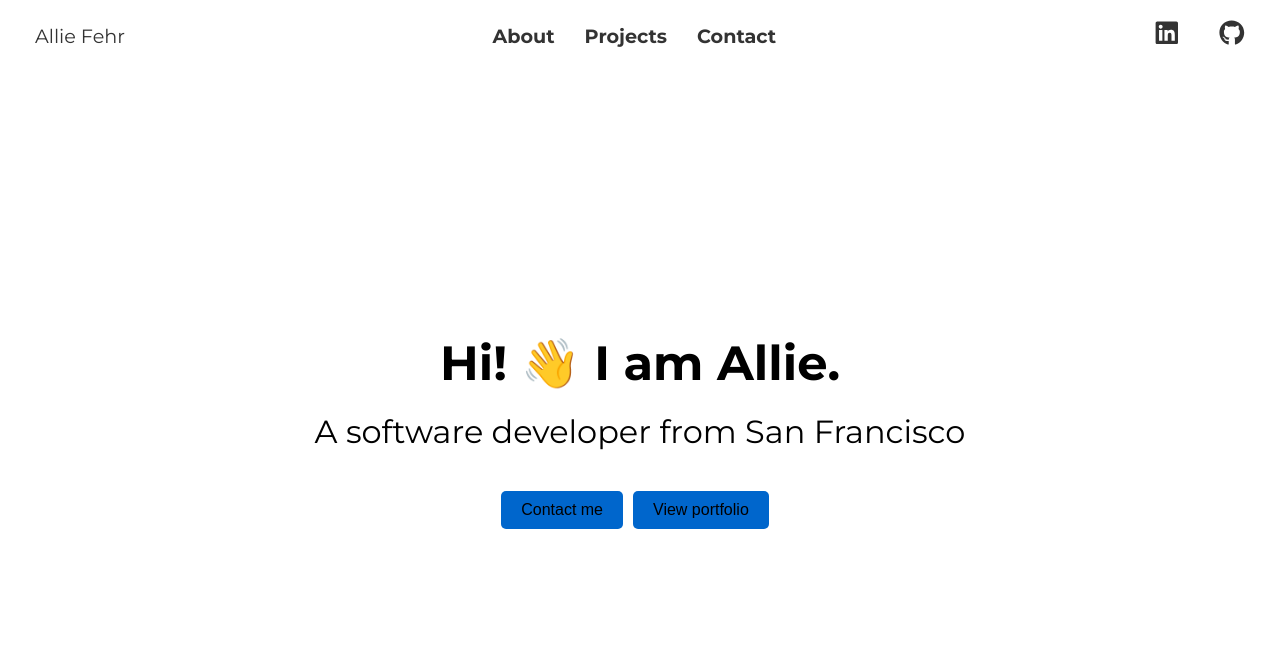
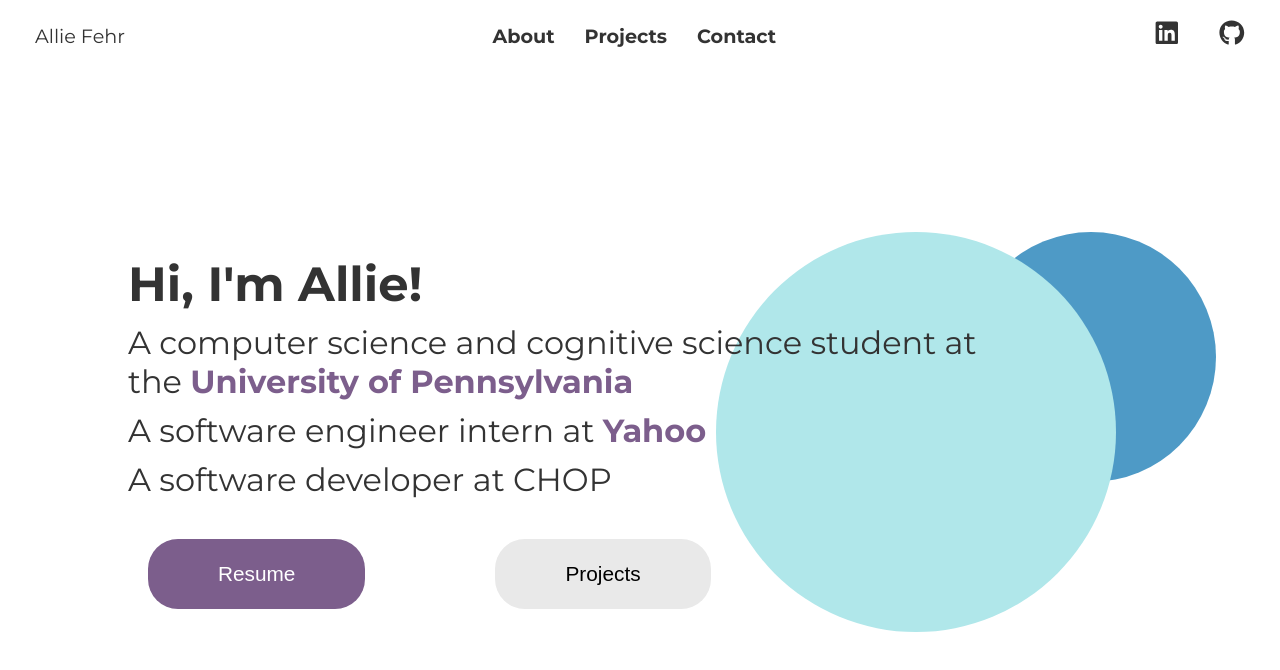
Before and after one commit to aefehr/personal-website, a React (Create React App) app in the folder client/: page / in a window 1280 px wide. Shown: the top 670 px of the page. Built offline with nearby package versions, Linux system fonts and the light colour scheme.

Commit message:
feat: Update description

```diff
--- a/client/src/components/Hero.css
+++ b/client/src/components/Hero.css
@@ -2,21 +2,18 @@
 .hero {
     height: 90vh;
     display: flex;
-    flex-direction: column;
-    justify-content: center;
     align-items: center;
-    color: black;
-    text-align: center;
+    justify-content: space-between;
+    text-align: left;
     position: relative;
+    padding: 0 10%; /* Ensure content doesn't touch the edges */
+    overflow: hidden; /* Prevents elements from overflowing the hero section */
 }
 
-.hero::before {
-    content: '';
-    position: absolute;
-    top: 0;
-    left: 0;
-    right: 0;
-    bottom: 0;
+.hero .content {
+    z-index: 2; /* Ensures content is on top */
+    position: relative; /* Necessary for z-index to take effect */
+    flex: 1 0 auto; /* Takes necessary space, adjusts basis automatically */
 }
 
 .hero h1 {
@@ -27,24 +24,99 @@
 .hero h2 {
     font-size: 2rem;
     font-weight: normal;
-    margin: 20px 0;
+    margin: 10px 0;
 }
 
+.highlight {
+    color: #7C5E8C; /* Sets the color to red */
+    font-weight: bold; /* Makes the text bold */
+}
+
+/* Hero.css */
 .hero .buttons {
     margin-top: 20px;
+    display: flex; /* Keeps buttons in a row */
+    align-items: center; /* Aligns buttons vertically to the center */
+    justify-content: flex-start; /* Aligns buttons to the left */
 }
 
 .hero button {
-    font-size: 1rem;
-    padding: 10px 20px;
-    background-color: #0066cc; /* Primary button color */
+    font-size: 1.3rem; /* Larger font size for better visibility */
+    padding: 23px 70px; /* Larger padding for a bigger button */
     border: none;
-    border-radius: 5px;
-    margin-right: 10px;
+    border-radius: 30px; /* More rounded corners */
+    margin-top: 20px;
+    margin-left: 20px;
+    margin-right: 110px; /* Increased spacing between the buttons */
     cursor: pointer;
     transition: background-color 0.3s;
 }
 
+.hero button:last-child {
+    margin-right: 0; /* Removes margin on the last button to avoid extra space on the right */
+}
+
+.hero button:first-child {
+    color: white; /* White text for the left button */
+    background-color: #7C5E8C; /* Primary button color */
+}
+
+.hero button:last-child {
+    color: black; /* Black text for the right button */
+    background-color: #e9e9e9; /* Light gray background */
+}
+
 .hero button:hover {
-    background-color: #0056b3; /* Darken button on hover */
+    filter: brightness(90%); /* Slightly darken the button on hover */
 }
+
+/* Adjustments for the circles */
+.hero .circles {
+    display: flex;
+    position: absolute;
+    right: 5%; /* Adjust based on the right padding of hero */
+    top: 50%;
+    transform: translateY(-50%); /* Center circles vertically */
+    z-index: 1; /* Lower z-index to keep circles behind the text */
+}
+
+.hero .circle {
+    width: 250px; /* Default size for the right smaller circle */
+    height: 250px;
+    border-radius: 50%;
+    position: relative;
+    background-color: #4E9AC6; /* Orange circle */
+}
+
+.hero .circle1 {
+    width: 400px; /* Larger size for the left circle */
+    height: 400px;
+    background-color: #B0E7EA; /* Red circle */
+    z-index: 3; /* Higher z-index to bring it in front of the other circle */
+}
+
+.hero .circle2 {
+    margin-left: -150px; /* Adjust for overlap based on the larger circle size */
+    z-index: 2;
+    background-color: #4E9AC6; /* Orange circle, behind the red one */
+}
+
+/* Responsive adjustments */
+@media (max-width: 768px) {
+    .hero {
+        flex-direction: column;
+        text-align: center;
+        padding: 0 5%;
+    }
+
+    .hero .circles {
+        position: static;
+        order: -1; /* Moves circles to the top in column layout */
+        margin-top: 20px;
+        justify-content: center;
+    }
+
+    .hero .circle2 {
+        margin-left: -75px; /* Adjust overlap for smaller screens */
+    }
+}
--- a/client/src/components/Hero.js
+++ b/client/src/components/Hero.js
@@ -4,11 +4,20 @@
 function Hero() {
     return (
         <section className="hero">
-            <h1>Hi! 👋 I am Allie.</h1>
-            <h2>A software developer from San Francisco</h2>
-            <div className="buttons">
-                <button onClick={() => window.location.href = '#contact'}>Contact me</button>
-                <button onClick={() => window.location.href = '#projects'}>View portfolio</button>
+            <div className="content">
+                <h1>Hi, I'm Allie!</h1>
+                <h2>A computer science and cognitive science student at
+                <br/>the <span class="highlight">University of Pennsylvania</span></h2>
+                <h2>A software engineer intern at <span class="highlight">Yahoo</span></h2>
+                <h2>A software developer at CHOP</h2>
+                <div className="buttons">
+                    <button onClick={() => window.location.href = '#contact'}>Resume</button>
+                    <button onClick={() => window.location.href = '#projects'}>Projects</button>
+                </div>
+            </div>
+            <div className="circles">
+                <div className="circle circle1"></div>
+                <div className="circle circle2"></div>
             </div>
         </section>
     );
```
